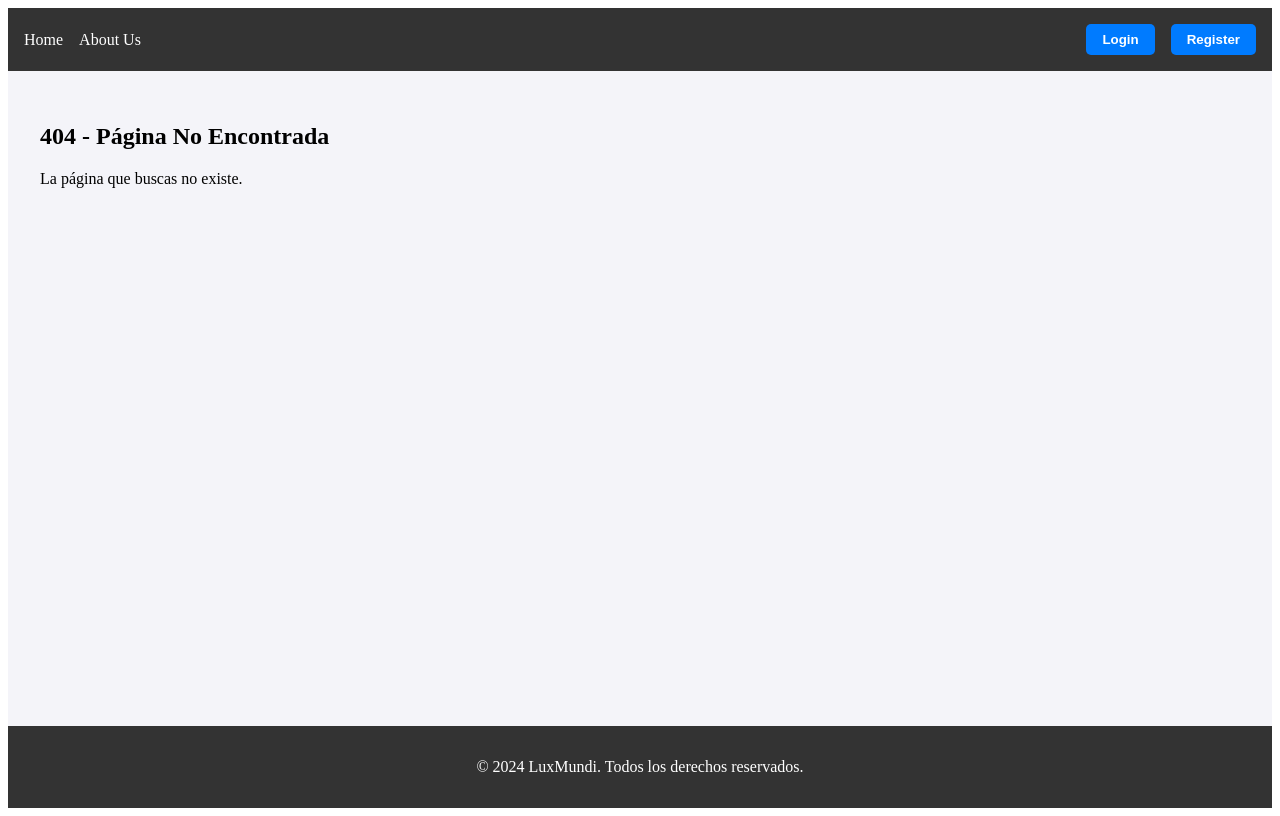
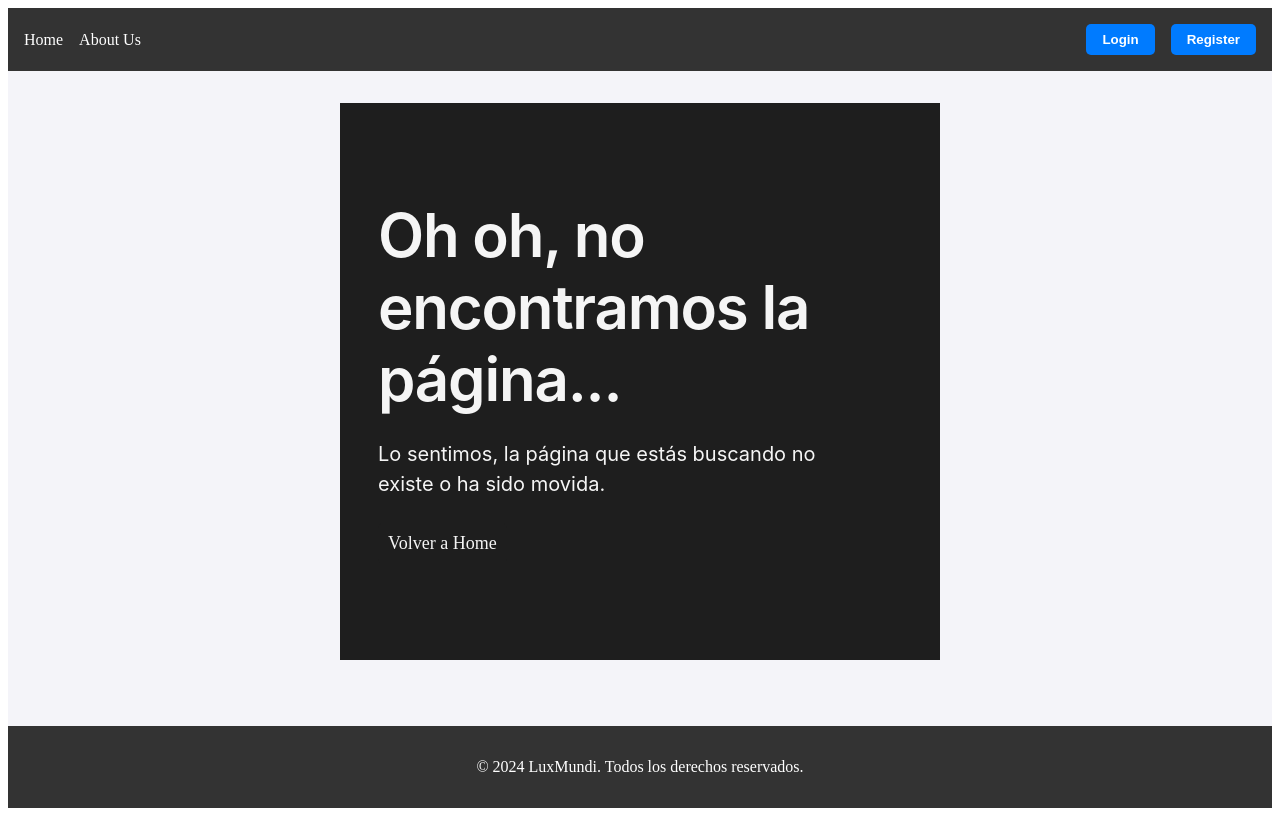
Before and after one commit to merkandez/luxmundi, a React (Vite) app in the folder client/: page /no-access in a window 1280 px wide. Before the commit this address had no page. Built offline with nearby package versions, Linux system fonts and the light colour scheme.

Commit message:
Feat: Add style to NotFoundPage

```diff
--- a/client/src/pages/NotFoundPage.jsx
+++ b/client/src/pages/NotFoundPage.jsx
@@ -1,12 +1,113 @@
 import React from 'react';
+import { Link } from 'react-router-dom';
+import styled from 'styled-components';
 
-const NotFoundPage = () => {
+// Estilos con styled-components
+const MainContainer = styled.div`
+  display: flex;
+  align-items: center;
+  justify-content: flex-end;
+  flex-wrap: nowrap;
+  gap: 64px;
+  position: relative;
+  width: 600px;
+  height: 100%;
+  margin: 0 auto;
+  padding: 96px 0;
+  background: #1e1e1e;
+`;
+
+const Group = styled.div`
+  display: flex;
+  align-items: flex-start;
+  flex-wrap: nowrap;
+  flex-shrink: 0;
+  position: relative;
+  width: 562px;
+  padding: 0 32px;
+`;
+
+const Box = styled.div`
+  display: flex;
+  flex-direction: column;
+  align-items: flex-start;
+  gap: 48px;
+  position: relative;
+  min-width: 0;
+  padding: 0 32px;
+  z-index: 1;
+`;
+
+const Section = styled.div`
+  display: flex;
+  flex-direction: column;
+  align-items: flex-start;
+  gap: 24px;
+  position: relative;
+  z-index: 2;
+`;
+
+const Text = styled.span`
+  color: #f5f5f5;
+  font-family: Inter, sans-serif;
+  font-size: 60px;
+  font-weight: 600;
+  line-height: 72px;
+  text-align: left;
+  letter-spacing: -1.2px;
+  z-index: 3;
+`;
+
+const Text2 = styled.span`
+  color: #f5f5f5;
+  font-family: Inter, sans-serif;
+  font-size: 20px;
+  font-weight: 400;
+  line-height: 30px;
+  text-align: left;
+  z-index: 4;
+`;
+
+const Section2 = styled.div`
+  display: flex;
+  align-items: flex-start;
+  flex-wrap: nowrap;
+  gap: 16px;
+  position: relative;
+  z-index: 5;
+`;
+
+const GoHomeLink = styled(Link)`
+  color: #f5f5f5;
+  font-size: 18px;
+  font-weight: 400;
+  text-decoration: none;
+  padding: 10px;
+  background-color: #1e1e1e;
+  border-radius: 5px;
+  transition: background-color 0.3s ease;
+
+  &:hover {
+    background-color: #333;
+  }
+`;
+
+export default function NotFoundPage() {
   return (
-    <div>
-      <h2>404 - Página No Encontrada</h2>
-      <p>La página que buscas no existe.</p>
-    </div>
+    <MainContainer>
+      <Group>
+        <Box>
+          <Section>
+            <Text>Oh oh, no encontramos la página...</Text>
+            <Text2>
+              Lo sentimos, la página que estás buscando no existe o ha sido movida.
+            </Text2>
+            <Section2>
+              <GoHomeLink to="/">Volver a Home</GoHomeLink>
+            </Section2>
+          </Section>
+        </Box>
+      </Group>
+    </MainContainer>
   );
-};
-
-export default NotFoundPage;
+}
```
